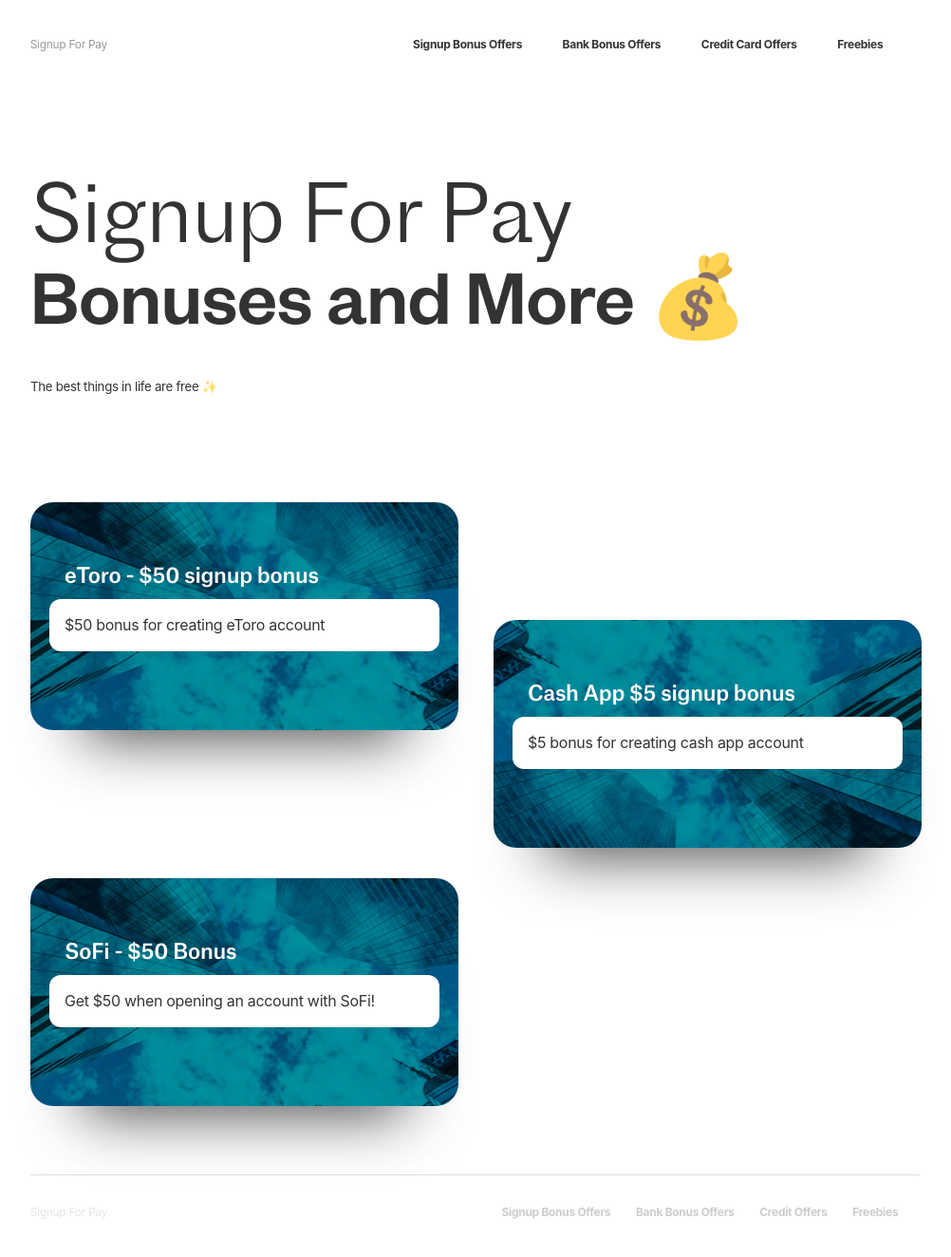
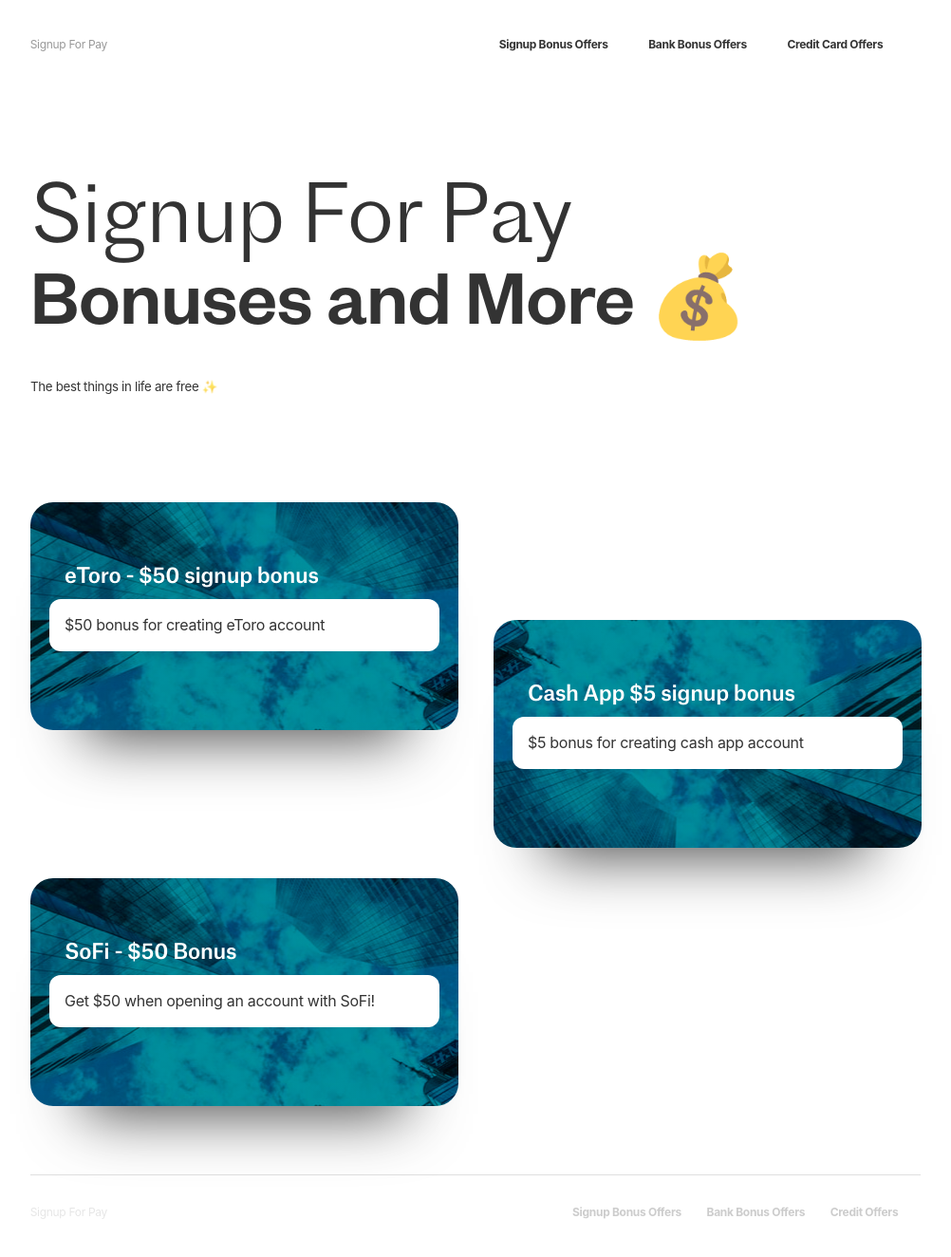
Before and after one commit to nickleeds/signupsforpay, a Jekyll site: the page built from index.html, in a window 1280 px wide. Shown: the whole page at 95% size, without its empty margins (139-1141 px from the left). Built offline with Jekyll 4.4.1, drawn with Linux system fonts in a browser that asks for light colours; nearby versions of some CDN libraries.

Commit message:
rm Freebies

```diff
--- a/_includes/footer.html
+++ b/_includes/footer.html
@@ -6,7 +6,7 @@
         <li><a class="mr-3" href="/">Signup Bonus Offers</a></li>
       <li><a class="mr-3" href="/">Bank Bonus Offers</a></li>
       <li><a class="mr-3" href="#">Credit Offers</a></li>
-      <li><a class="mr-3" href="/freebies">Freebies</a></li>
+      <!-- <li><a class="mr-3" href="/freebies">Freebies</a></li> -->
       <!-- <li><a href="/about">About</a></li> -->
     </ul>
   </div>
--- a/_includes/home/section--freebies.html
+++ b/_includes/home/section--freebies.html
@@ -1,13 +1,13 @@
-<div class="wrapper--freebies__title"><h1 class="f-atlas f-30">Freebies &amp; Deals</h1></div>
+<!-- <div class="wrapper--freebies__title"><h1 class="f-atlas f-30">Freebies &amp; Deals</h1></div> -->
 
-<section class="wrapper--freebies">
+<!-- <section class="wrapper--freebies">
   {% for post in site.posts limit: 6 %}
-    {% if post.categories contains "deals" or post.categories contains "freebies" %}
+    {% if post.categories contains "deals" or post.categories contains "freebies" %} -->
 
-      <article class="freebies">
+      <!-- <article class="freebies">
         <h6 class="mb-2 f-14">{{ post.date | date_to_long_string }}</h6>
         <h3 class="f-atlas f-20"><a class="" href="{{ post.url | prepend: site.baseurl }}">{{ post.title | truncate: 64 }}</a></h3>
-      </article>
+      </article> -->
 
     {% endif %}
   {% endfor %}
--- a/_includes/navigation.html
+++ b/_includes/navigation.html
@@ -6,7 +6,7 @@
         <li><a class="mr-5" href="/signup-bonus">Signup Bonus Offers</a></li>
       <li><a class="mr-5" href="/bank-bonus">Bank Bonus Offers</a></li>
       <li><a class="mr-5" href="/credit-card">Credit Card Offers</a></li>
-      <li><a class="mr-5" href="/freebies">Freebies</a></li>
+      <!-- <li><a class="mr-5" href="/freebies">Freebies</a></li> -->
       <!-- <li><a href="/about">About</a></li> -->
     </ul>
   </div>
@@ -24,7 +24,7 @@
       <li><a class="mr-5 f-proto f-8vw" href="/signup-bonus">Signup Bonus Offers</a></li>
       <li><a class="mr-5 f-proto f-8vw" href="/bank-bonus">Bank Bonus Offers</a></li>
       <li><a class="mr-5 f-proto f-8vw" href="/credit-card">Credit Card Offers</a></li>
-      <li><a class="mr-5 f-proto f-8vw" href="/freebies">Freebies</a></li>
+      <!-- <li><a class="mr-5 f-proto f-8vw" href="/freebies">Freebies</a></li> -->
       <!-- <li><a class="f-8vw f-proto" href="/about">About</a></li> -->
     </ul>
 
--- a/freebies.html
+++ b/freebies.html
@@ -4,7 +4,7 @@
 
 <header class="wrapper--intro">
   <h1 class="fade-in-1 mb-1 f-xxl f-proto">Daily Deals—</h1>
-  <h1 class="fade-in-1 f-xxl f-founders-medium">Freebies</h1>
+  <!-- <h1 class="fade-in-1 f-xxl f-founders-medium">Freebies</h1> -->
   <!-- <h5 class="fade-in-1 mt-3">This is a funny, hilarious subtitle...</h5> -->
 </header>
 
```
